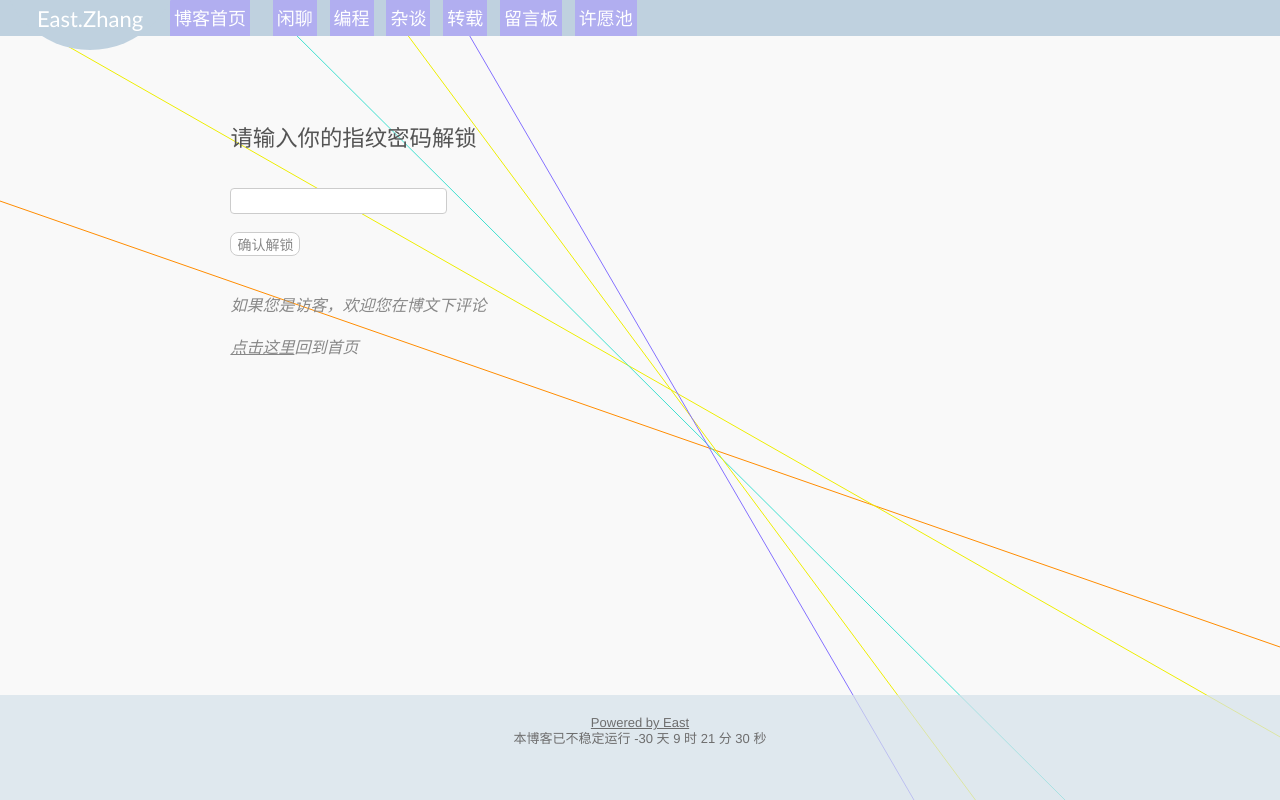
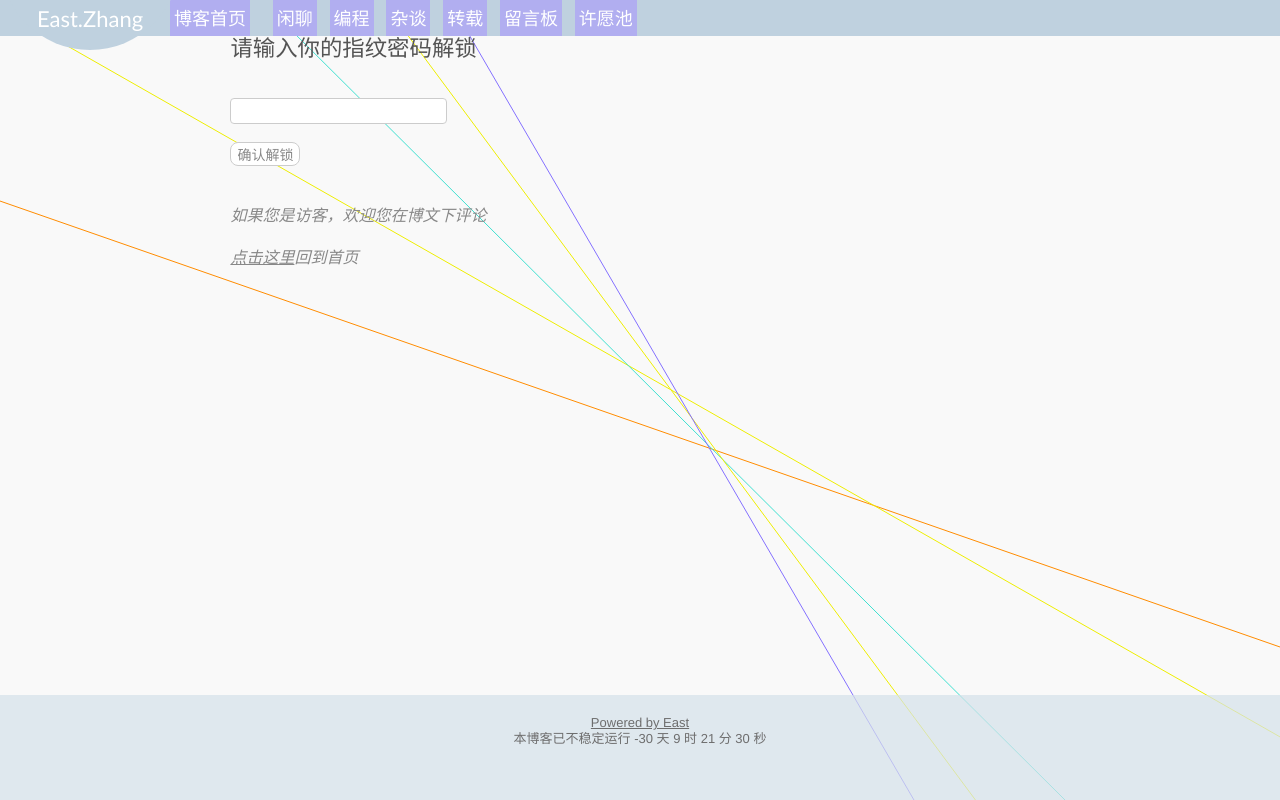
Before and after one commit to black-cmd/eastzhang, a Flask app: page /login in a window 1280 px wide. Run offline with Flask 2, Linux system fonts and the light colour scheme; some libraries are stand-ins or nearby versions.

Commit message:
修改了布局

```diff
--- a/static/css/skyin.css
+++ b/static/css/skyin.css
@@ -124,7 +124,7 @@
 
 .push{height:105px;width:100%}
 
-.pushi{height:120px}
+.pushi{height:30px}
 
 mask:hover{opacity: 0.3;}
 mask{opacity: 0.05;cursor:default;font-size:80px;display:block;position:absolute;left:50%;bottom:5%;color:#FFF;margin-left:-40px}
--- a/templates/base.html
+++ b/templates/base.html
@@ -45,7 +45,7 @@
 {% block content %}
 
 <!--#布局空格-->
-<!--<div class="pushi"></div>-->
+<div class="pushi"></div>
 
 
 <div class="content">
```
